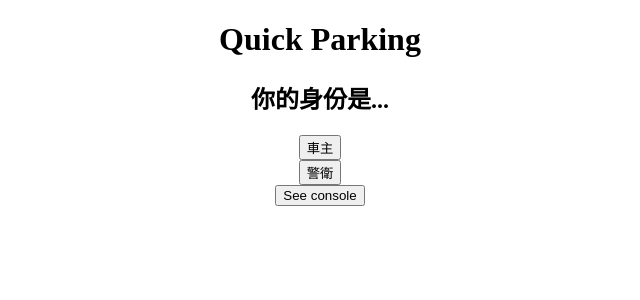
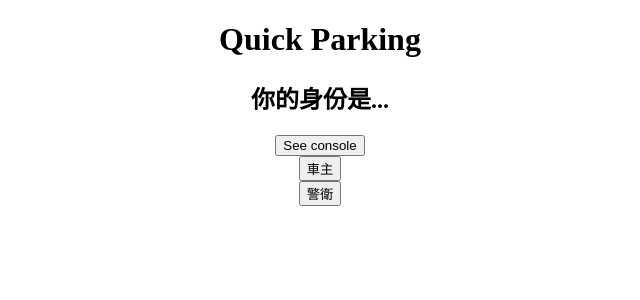
Before and after one commit to allenlin0105/Group7-Quick-Parking, a React (Create React App) app in the folder frontend_test/: page / in a window 1280 px wide. Shown: the top 300 px of the page, without its empty margins (320-960 px from the left). Built offline with nearby package versions, Linux system fonts and the light colour scheme.

Commit message:
test not showing button

```diff
--- a/frontend_test/src/pages/Home.js
+++ b/frontend_test/src/pages/Home.js
@@ -18,6 +18,11 @@ export default function Home() {
       <div className='center'>
         <h1>Quick Parking</h1>
         <h2>你的身份是...</h2>
+        <div>
+          <button onClick={click}>
+            See console
+          </button>
+        </div>
         <nav>
           <div>
           <Link to="/carowner">
@@ -33,11 +38,6 @@ export default function Home() {
             </button>
           </Link>
           </div>
-          <div>
-            <button onClick={click}>
-              See console
-            </button>
-          </div>
         </nav>
       </div>
     );
```
